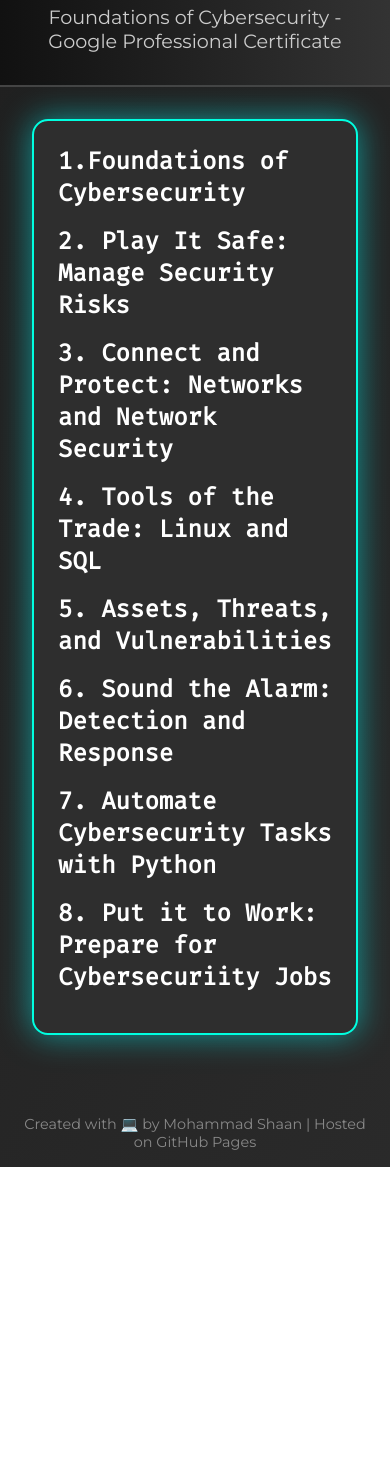
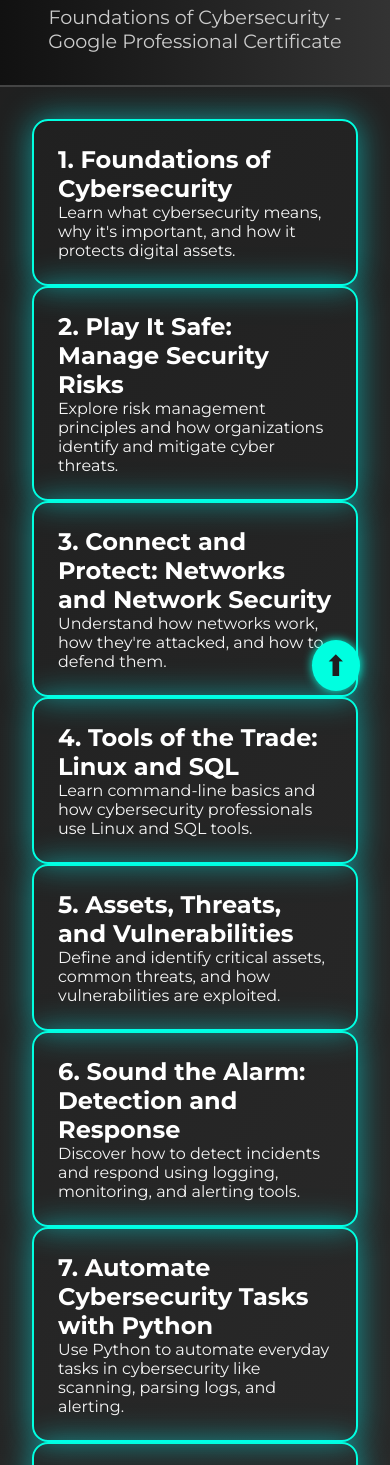
Before and after one commit to StatShaan27/cybersecurity, a plain HTML site: page index.html in a window 390 px wide. Shown: the part 133-1598 px from the top of the page. Before the commit the page ends 1300 px from the top, so only its background shows below. Drawn offline with Linux system fonts and the light colour scheme.

Commit message:
Update index.html

```diff
--- a/index.html
+++ b/index.html
@@ -49,6 +49,27 @@ a:hover {
       font-size: 1.2rem;
       color: #ccc;
     }
+    #topBtn {
+  position: fixed;
+  bottom: 20px;
+  right: 30px;
+  font-size: 1.8rem;
+  background-color: #00ffe0;
+  color: #1f1f1f;
+  border: none;
+  border-radius: 50%;
+  padding: 0.5rem 0.75rem;
+  text-align: center;
+  text-decoration: none;
+  box-shadow: 0 0 10px #00ffe0;
+  z-index: 99;
+  transition: all 0.3s ease;
+}
+
+#topBtn:hover {
+  background-color: #0fffff;
+}
+
 
     main {
       padding: 2rem;
@@ -63,6 +84,9 @@ a:hover {
       border-radius: 12px;
       box-shadow: 0 0 15px rgba(0, 255, 255, 0.05);
       transition: transform 0.2s ease;
+      display: grid;
+      grid-template-columns: 1fr 1fr;
+      gap: 1.5rem;
     }
 
     .card:hover {
@@ -75,6 +99,21 @@ a:hover {
       font-family: 'Fira Code', monospace;
       margin-bottom: 1rem;
     }
+    .card h2 a {
+  font-family: 'Fira Code', monospace;
+  font-size: 1.2rem;
+  background: rgba(0, 255, 255, 0.1);
+  padding: 0.5rem 1rem;
+  border-radius: 8px;
+  display: inline-block;
+  color: #00ffe0;
+  letter-spacing: 0.5px;
+}
+    .card h2 a:hover {
+  box-shadow: 0 0 10px #00ffe0;
+  text-decoration: none;
+}
+
 
     .card ul {
       list-style-type: none;
@@ -110,6 +149,12 @@ a:hover {
       0%, 100% { box-shadow: 0 0 20px rgba(0, 255, 255, 0.3); }
       50% { box-shadow: 0 0 35px rgba(0, 255, 255, 0.6); }
     }
+    @media (max-width: 768px) {
+  .card {
+    grid-template-columns: 1fr;
+  }
+}
+
   </style>
 </head>
 <body>
@@ -122,23 +167,54 @@ a:hover {
 
   <!-- Main content -->
   <main>
-    <!-- Section 1 -->
-    <div class="card glow-box">
-      <h2><a href="ch1">1.Foundations of Cybersecurity</h2>
-      <h2><a href="ch2">2. Play It Safe: Manage Security Risks</h2>
-      <h2><a href="ch3">3. Connect and Protect: Networks and Network Security</h2>
-      <h2><a href="ch4">4. Tools of the Trade: Linux and SQL</h2>
-      <h2><a href="ch5">5. Assets, Threats, and Vulnerabilities</h2>
-      <h2><a href="ch6">6. Sound the Alarm: Detection and Response</h2>
-      <h2><a href="ch7">7. Automate Cybersecurity Tasks with Python</h2>
-      <h2><a href="ch8">8. Put it to Work: Prepare for Cybersecuriity Jobs</h2>
-    </div>
+    <div class="glow-box">
+  <h2><a href="ch1">1. Foundations of Cybersecurity</a></h2>
+  <p>Learn what cybersecurity means, why it's important, and how it protects digital assets.</p>
+</div>
+
+<div class="glow-box">
+  <h2><a href="ch2">2. Play It Safe: Manage Security Risks</a></h2>
+  <p>Explore risk management principles and how organizations identify and mitigate cyber threats.</p>
+</div>
+
+<div class="glow-box">
+  <h2><a href="ch3">3. Connect and Protect: Networks and Network Security</a></h2>
+  <p>Understand how networks work, how they're attacked, and how to defend them.</p>
+</div>
+
+<div class="glow-box">
+  <h2><a href="ch4">4. Tools of the Trade: Linux and SQL</a></h2>
+  <p>Learn command-line basics and how cybersecurity professionals use Linux and SQL tools.</p>
+</div>
+
+<div class="glow-box">
+  <h2><a href="ch5">5. Assets, Threats, and Vulnerabilities</a></h2>
+  <p>Define and identify critical assets, common threats, and how vulnerabilities are exploited.</p>
+</div>
+
+<div class="glow-box">
+  <h2><a href="ch6">6. Sound the Alarm: Detection and Response</a></h2>
+  <p>Discover how to detect incidents and respond using logging, monitoring, and alerting tools.</p>
+</div>
+
+<div class="glow-box">
+  <h2><a href="ch7">7. Automate Cybersecurity Tasks with Python</a></h2>
+  <p>Use Python to automate everyday tasks in cybersecurity like scanning, parsing logs, and alerting.</p>
+</div>
+
+<div class="glow-box">
+  <h2><a href="ch8">8. Put it to Work: Prepare for Cybersecurity Jobs</a></h2>
+  <p>Prepare for entry-level cybersecurity roles with resume tips, interview prep, and industry guidance.</p>
+</div>
+
   </main>
 
   <!-- Footer -->
   <footer class="footer">
-    <p>Created with 💻 by Mohammad Shaan | Hosted on GitHub Pages</p>
+    <p>Created with by Mohammad Shaan | Hosted on GitHub Pages</p>
   </footer>
 
 </body>
+  <a href="#" id="topBtn" title="Go to top">⬆</a>
+
 </html>
```
